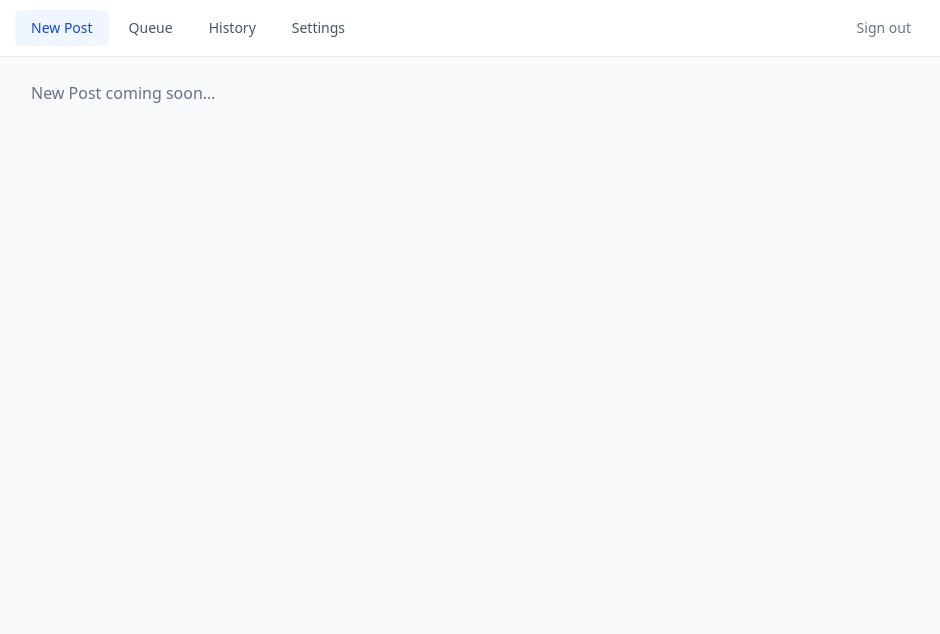
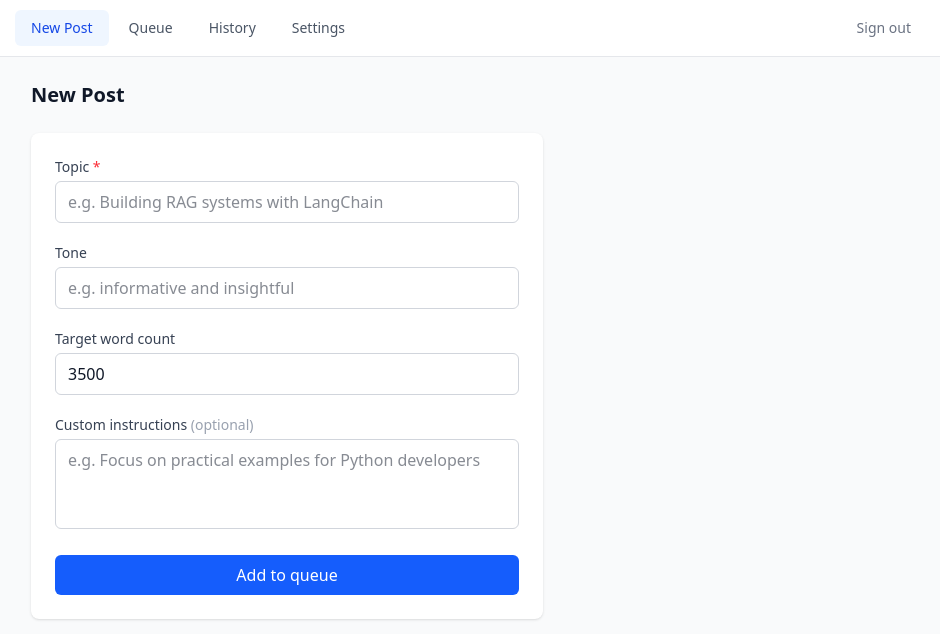
Before and after one commit to christancho/blogging-with-langchain, a Next.js app in the folder web/: page /new-post in a window 1280 px wide. Shown: the top 634 px of the page, without its empty margins (177-1117 px from the left). Built offline with nearby package versions, Linux system fonts and the light colour scheme; no server answers.

Commit message:
feat: add New Post tab

```diff
--- a/web/app/(dashboard)/new-post/page.tsx
+++ b/web/app/(dashboard)/new-post/page.tsx
@@ -1,3 +1,106 @@
+'use client';
+
+import { useState, useEffect, FormEvent } from 'react';
+import { useRouter } from 'next/navigation';
+import { jobs, settings } from '@/lib/api';
+
 export default function NewPostPage() {
-  return <p className="text-gray-500">New Post coming soon…</p>;
+  const router = useRouter();
+  const [topic, setTopic] = useState('');
+  const [tone, setTone] = useState('');
+  const [wordCount, setWordCount] = useState(3500);
+  const [instructions, setInstructions] = useState('');
+  const [loading, setLoading] = useState(false);
+  const [error, setError] = useState('');
+
+  // Pre-fill tone and word count from settings defaults
+  useEffect(() => {
+    settings.get().then(s => {
+      setTone(s.default_tone);
+      setWordCount(s.default_word_count);
+    }).catch(() => {});
+  }, []);
+
+  async function handleSubmit(e: FormEvent) {
+    e.preventDefault();
+    setError('');
+    setLoading(true);
+    try {
+      await jobs.create({
+        topic,
+        tone: tone || undefined,
+        word_count: wordCount || undefined,
+        instructions: instructions || undefined,
+      });
+      router.push('/queue');
+    } catch {
+      setError('Failed to create job. Please try again.');
+    } finally {
+      setLoading(false);
+    }
+  }
+
+  return (
+    <div className="max-w-lg">
+      <h1 className="text-xl font-semibold mb-6">New Post</h1>
+      <form onSubmit={handleSubmit} className="bg-white shadow rounded-lg p-6 space-y-5">
+        <div>
+          <label className="block text-sm font-medium text-gray-700 mb-1">
+            Topic <span className="text-red-500">*</span>
+          </label>
+          <input
+            type="text"
+            value={topic}
+            onChange={e => setTopic(e.target.value)}
+            required
+            placeholder="e.g. Building RAG systems with LangChain"
+            className="w-full border border-gray-300 rounded-md px-3 py-2 focus:outline-none focus:ring-2 focus:ring-blue-500"
+          />
+        </div>
+        <div>
+          <label className="block text-sm font-medium text-gray-700 mb-1">Tone</label>
+          <input
+            type="text"
+            value={tone}
+            onChange={e => setTone(e.target.value)}
+            placeholder="e.g. informative and insightful"
+            className="w-full border border-gray-300 rounded-md px-3 py-2 focus:outline-none focus:ring-2 focus:ring-blue-500"
+          />
+        </div>
+        <div>
+          <label className="block text-sm font-medium text-gray-700 mb-1">
+            Target word count
+          </label>
+          <input
+            type="number"
+            value={wordCount}
+            onChange={e => setWordCount(Number(e.target.value))}
+            min={500}
+            max={10000}
+            className="w-full border border-gray-300 rounded-md px-3 py-2 focus:outline-none focus:ring-2 focus:ring-blue-500"
+          />
+        </div>
+        <div>
+          <label className="block text-sm font-medium text-gray-700 mb-1">
+            Custom instructions <span className="text-gray-400 font-normal">(optional)</span>
+          </label>
+          <textarea
+            value={instructions}
+            onChange={e => setInstructions(e.target.value)}
+            rows={3}
+            placeholder="e.g. Focus on practical examples for Python developers"
+            className="w-full border border-gray-300 rounded-md px-3 py-2 focus:outline-none focus:ring-2 focus:ring-blue-500 resize-none"
+          />
+        </div>
+        {error && <p className="text-red-600 text-sm">{error}</p>}
+        <button
+          type="submit"
+          disabled={loading}
+          className="w-full bg-blue-600 text-white py-2 rounded-md hover:bg-blue-700 disabled:opacity-50"
+        >
+          {loading ? 'Adding to queue…' : 'Add to queue'}
+        </button>
+      </form>
+    </div>
+  );
 }
```
